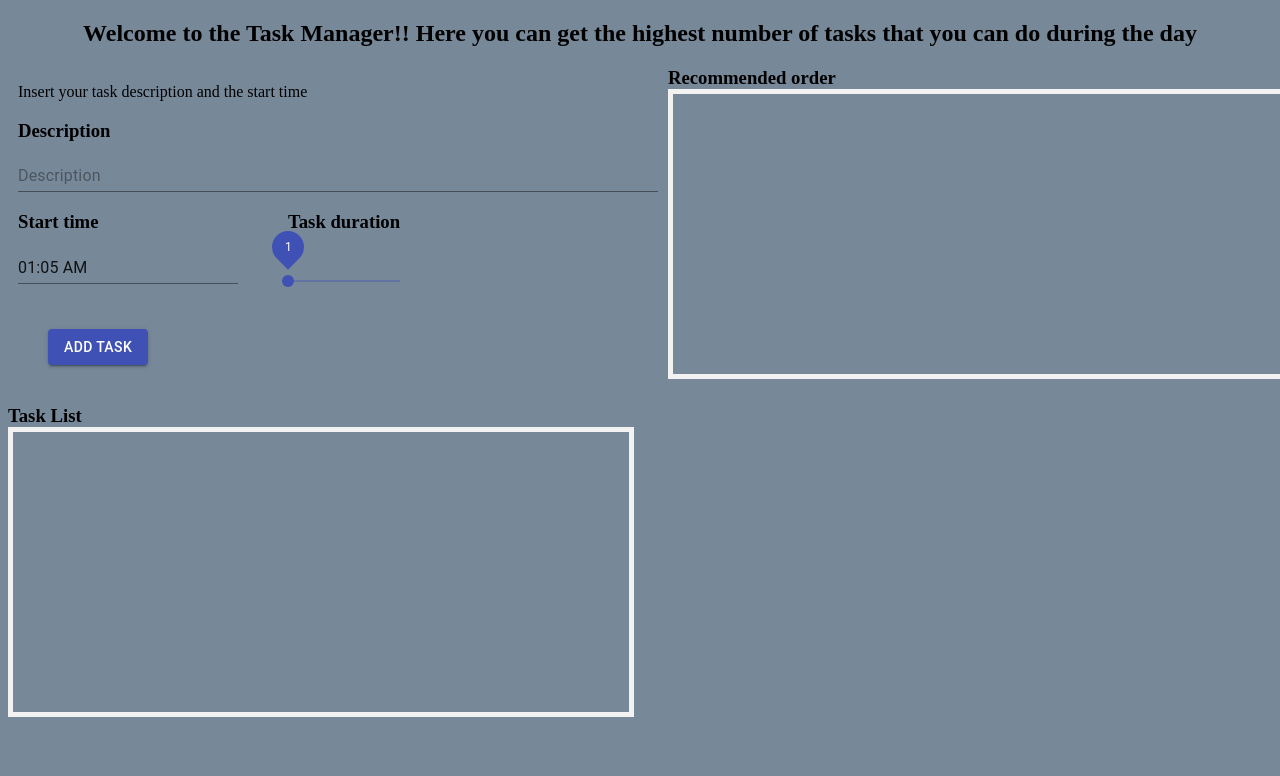
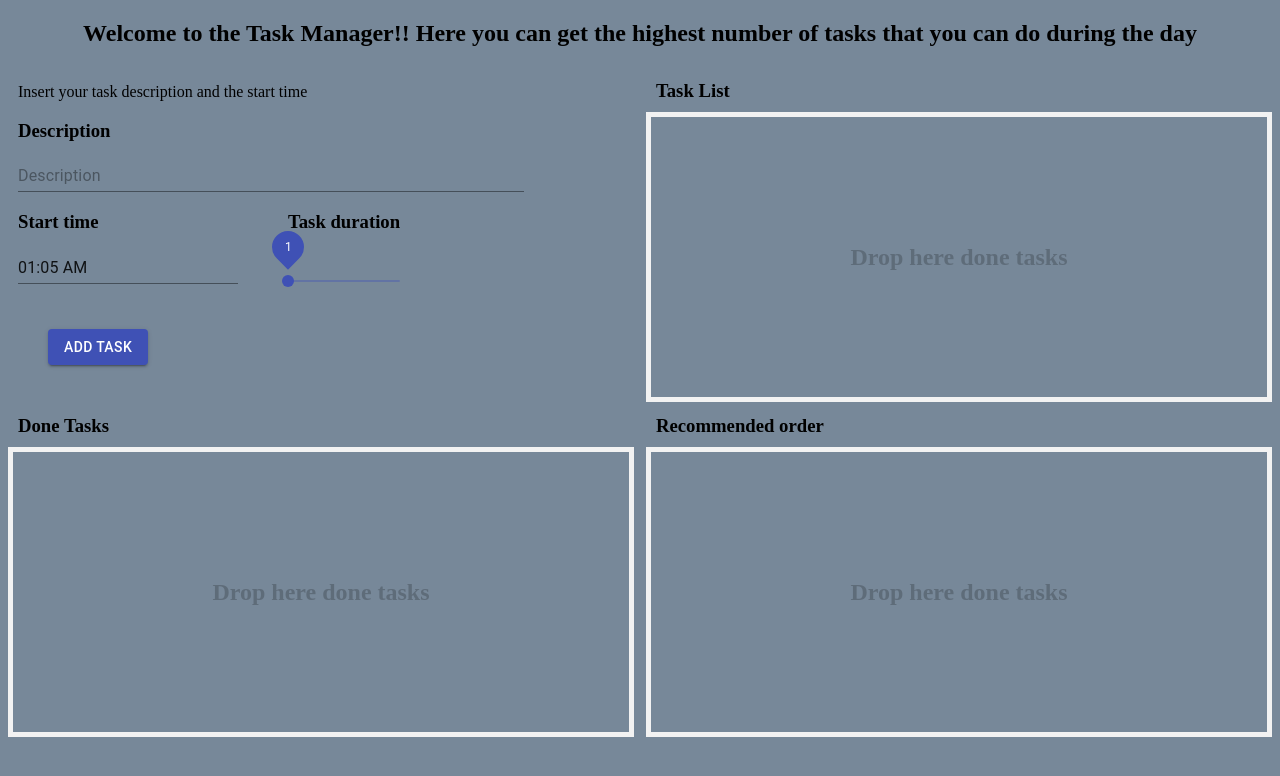
Before and after one commit to projeto-de-algoritmos/Greed_Algo, a React (Create React App) app: page / in a window 1280 px wide. Shown: the top 776 px of the page. Built offline with nearby package versions, Linux system fonts and the light colour scheme.

Commit message:
fix list measurements
Signed-off-by: Ezequiel De Oliveira <ezequiel1de1oliveira@gmail.com>

```diff
--- a/src/App.js
+++ b/src/App.js
@@ -17,6 +17,7 @@ function App() {
   const [inputFocused, setFocused] = useState(true);
   const [tasks, setTasks] = useState([]);
   const [bestSchedule, setBestSchedule] = useState([]);
+  const [doneTasks, setDoneTasks] = useState([]);
 
   const changeData = (value) => {
     handleDateChange(value)
@@ -87,8 +88,8 @@ function App() {
       <h2 style={{ textAlign: 'center' }}>Welcome to the Task Manager!!
         Here you can get the highest number of tasks that you can do during the day</h2>
       <div>
-        <div style={{ display: 'flex' }}>
-          <div style={{ padding: 10, paddingTop: 0 }}>
+        <div style={{ display: 'flex', alignItems: 'center', justifyContent: 'space-between' }}>
+          <div style={{ padding: 10, paddingTop: 0 , width: "40%"}}>
             <p>Insert your task description and the start time</p>
             <div>
               <h3>
@@ -100,7 +101,7 @@ function App() {
                 onBlur={() => { setFocused(true) }}
                 placeholder={'Description'}
                 style={{
-                  width: window.innerWidth / 2,
+                  width: "100%",
                   borderColor: inputFocused ? 'black' : 'blue',
                 }}
                 onChange={(value) => setDescription(value.target.value)}
@@ -145,16 +146,16 @@ function App() {
             </div>
           </div>
           <div>
-            <List items={bestSchedule} title={"Recommended order"} />
+            <List items={tasks} title={"Task List"} />
           </div>
         </div>
         <div style={{ display: 'flex', alignItems: 'center', justifyContent: 'space-between' }}>
           <div>
-            <List items={tasks} title={"Task List"} />
+            <List items={doneTasks} title={"Done Tasks"} />
           </div>
-{/*           <div>
+          <div>
             <List items={bestSchedule} title={"Recommended order"} />
-          </div> */}
+          </div>
         </div>
       </div>
     </div>
--- a/src/components/List.js
+++ b/src/components/List.js
@@ -3,9 +3,12 @@ import React from 'react';
 function List({ items, title }) {
   return (
     <div>
-      <h3 style={{ margin: 0 }}>{title}</h3>
+      <h3 style={{ margin: 10 }}>{title}</h3>
+      <div >
+        {items.length > 0 ?
           <div style={{ padding: 20, overflowY: 'scroll', width: "45vw", height: "30vh", borderColor: '#F2F2F2', borderWidth: 5, borderStyle: "solid" }}>
-        {items.map((item, index) => (
+            {
+              items.map((item, index) => (
                 <div key={index} style={{ backgroundColor: '#6d8cee', flexDirection: 'row', display: 'flex', marginTop: 10, marginBottom: 10, padding: 20, width: "90%", overflow: 'hidden' }}>
                   {/* <h3 style={{ alignSelf: 'center', marginRight: 20 }}>Tarefa numero {index + 1}</h3> */}
                   <div style={{ marginLeft: 20, display: 'flex', flexDirection: 'column', alignItems: 'flex-start', justifyContent: 'space-between', width: '80%' }}>
@@ -20,6 +23,12 @@ function List({ items, title }) {
               ))
             }
           </div>
+          :
+          <div style={{ display: 'flex', alignItems: 'center', justifyContent: 'center', padding: 20, overflowY: 'scroll', width: "45vw", height: "30vh", borderColor: '#F2F2F2', borderWidth: 5, borderStyle: "solid" }}>
+            <h2 style={{opacity: 0.2}}>Drop here done tasks</h2>
+          </div>
+        }
+      </div>
     </div>
   );
 }
```
Lines whose indentation alone changed are shown as unchanged.
